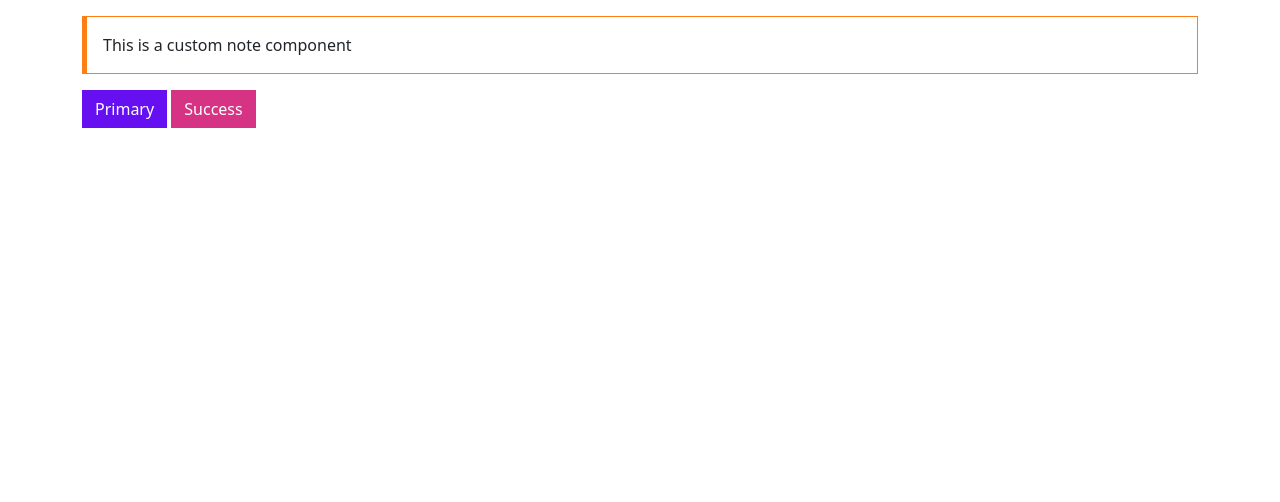
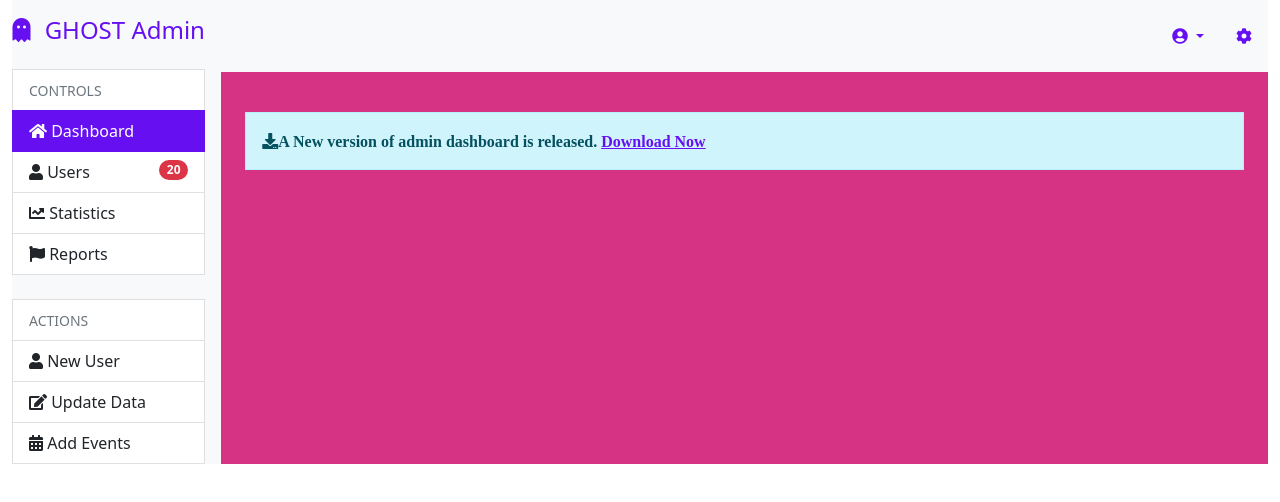
Before and after one commit to ThetNaingTun-gif/Dashboard, a website: page index.html in a window 1280 px wide. Drawn offline with Linux system fonts and the light colour scheme.

Commit message:
finish navbar

```diff
--- a/index.html
+++ b/index.html
@@ -1,12 +1,11 @@
 <!doctype html>
 <html lang="en">
-
 <head>
-  <title>Title</title>
   <!-- Required meta tags -->
   <meta charset="utf-8">
   <meta name="viewport" content="width=device-width, initial-scale=1, shrink-to-fit=no">
-  <title>Admin Dashboard Bootstrap 5</title>
+  <link href="https://cdnjs.cloudflare.com/ajax/libs/font-awesome/5.10.0/css/all.min.css" rel="stylesheet">
+  <title>Admin Dashboard | Bootstrap 5</title>
 
   <!-- bootstrap css link -->
   <link rel="stylesheet" href="css/custom.css">
@@ -14,11 +13,90 @@
 </head>
 <body>
 
-    <div class="container">
-        <div class="note">This is a custom note component</div>
+    <div class="container-fluid">
+       <div class="row g-0">
+        <nav class="col-2 bg-light pe-3">
+          <h1 class="h4 py-3 text-center text-primary">
+            <i class="fas fa-ghost me-2"></i>
+            <span class="d-none d-lg-inline">
+              GHOST Admin
+            </span>
+          </h1>
+          <div class="list-group text-center text-lg-start">
+            <span class="list-group-item disabled d-none d-lg-block">
+              <small>CONTROLS</small>
+            </span>
+            <a href="#" class="list-group-item list-group-item-action active">
+              <i class="fas fa-home"></i>
+              <span class="d-none d-lg-inline">Dashboard</span>
+            </a>
+            <a href="#" class="list-group-item list-group-item-action">
+              <i class="fas fa-user"></i>
+              <span class="d-none d-lg-inline">Users</span>
+              <span class="d-none d-lg-inline badge bg-danger rounded-pill float-end">20</span>
+            </a>
+            <a href="#" class="list-group-item list-group-item-action">
+              <i class="fas fa-chart-line"></i>
+              <span class="d-none d-lg-inline">Statistics</span>
+            </a>
+            <a href="#" class="list-group-item list-group-item-action">
+              <i class="fas fa-flag"></i>
+              <span class="d-none d-lg-inline">Reports</span>
+            </a>
+          </div>
 
-        <button class="btn btn-primary">Primary</button>
-        <button class="btn btn-secondary">Success</button>
+          <div class="list-group mt-4 text-center text-lg-start">
+            <span class="list-group-item disabled d-none d-lg-block">
+              <small>ACTIONS</small>
+            </span>
+            <a href="#" class="list-group-item list-group-item-action">
+              <i class="fas fa-user"></i>
+              <span class="d-none d-lg-inline">New User</span>
+            </a>
+            <a href="#" class="list-group-item list-group-item-action">
+              <i class="fas fa-edit"></i>
+              <span class="d-none d-lg-inline">Update Data</span>
+            </a>
+            <a href="#" class="list-group-item list-group-item-action">
+              <i class="fas fa-calendar-alt"></i>
+              <span class="d-none d-lg-inline">Add Events</span>
+            </a>
+          </div>
+        </nav>
+
+        <main class="col-10 bg-secondary">
+          <nav class="navbar navbar-expand-lg navbar-light bg-light">
+            <div class="flex-fill"></div>
+              <div class="navbar nav">
+                <li class="nav-item dropdown">
+                  <a href="#" class="nav-link dropdown-toggle" data-bs-toggle="dropdown">
+                    <i class="fas fa-user-circle"></i>
+                  </a>
+                  <ul class="dropdown-menu">
+                    <li>
+                      <a href="#" class="dropdown-item">User Profile</a>
+                    </li>
+                    <li>
+                      <a href="#" class="dropdown-item">Logout</a>
+                    </li>
+                  </ul>
+                </li>
+                <li class="nav-item">
+                  <a href="#" class="nav-link"><i class="fas fa-cog"></i></a>
+                </li>
+              </div>
+          </nav>
+          <div class="container-fluid mt-3 p-4">
+            <div class="row mb-3">
+              <div class="col">
+                <div class="alert alert-info">
+                  <i class="fas fa-download me-2">A New version of admin dashboard is released. <a href="#">Download Now</a></i>
+                </div>
+              </div>
+            </div>
+          </div>
+        </main>
+       </div>
     </div>
   <header>
     <!-- place navbar here -->
--- a/package.json
+++ b/package.json
@@ -19,6 +19,7 @@
   "homepage": "https://github.com/ThetNaingTun-gif/Dashboard#readme",
   "dependencies": {
     "bootstrap": "^5.2.3",
+    "font-awesome-icons": "^1.6.0",
     "sass": "^1.60.0"
   }
 }
```
Also changed, not shown: 1 other file.
